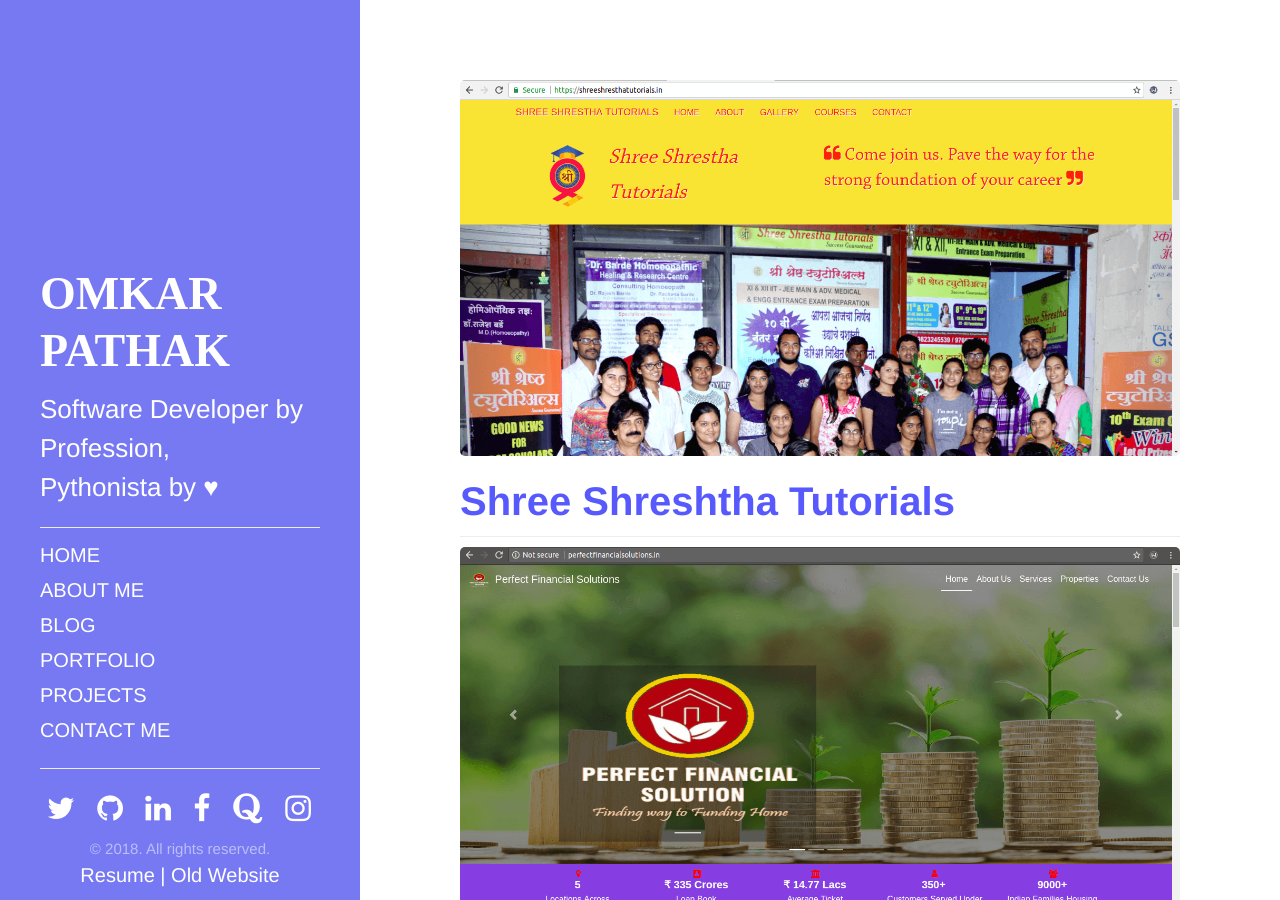
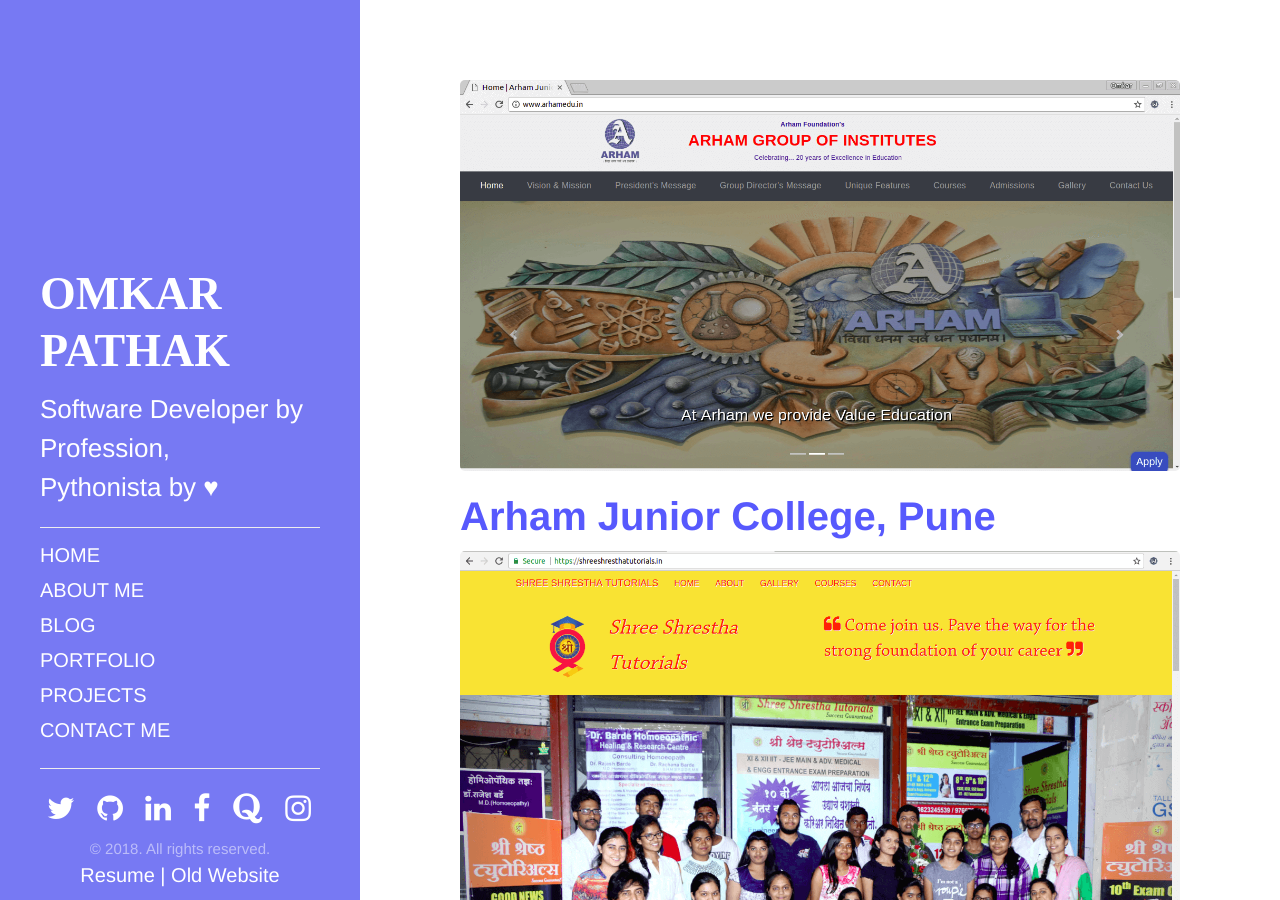
Before and after one commit to OmkarPathak/omkarpathak.github.io, a Jekyll site: the page built from freelancing/index.html, in a window 1280 px wide and 900 px high. Built offline with Jekyll 4.4.1, drawn with Linux system fonts in a browser that asks for light colours; some web fonts are replaced.

Commit message:
Added Arham Website to Portfolio

```diff
--- a/freelancing/index.html
+++ b/freelancing/index.html
@@ -4,6 +4,14 @@
 description: Few of my sketches
 image: https://www.omkarpathak.in/public/img/sketches/2.jpg
 ---
+<h1 class="post-title">
+  <a href="http://www.arhamedu.in/" target="_blank">
+    <div class="scroll-effect">
+        <img src="{{ "public/img/freelancing/arham-junior-college.png" | relative_url }}">
+    </div>
+    Arham Junior College, Pune
+  </a>
+</h1>
 
 <h1 class="post-title">
   <a href="https://shreeshresthatutorials.in/" target="_blank">
```
Also changed, not shown: public/img/freelancing/arham-junior-college.png (added).
